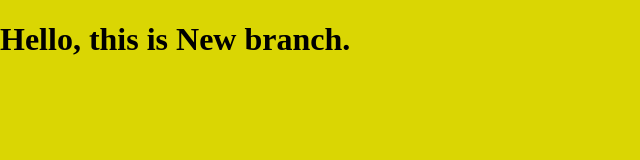
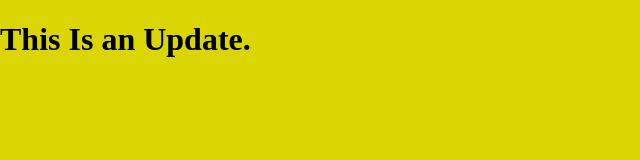
Before and after one commit to mohamedKh122/GitAndHubCourse, a plain HTML site: page index.html in a window 1280 px wide. Shown: the whole page, without its empty margins (0-640 px from the left). Drawn offline with Linux system fonts and the light colour scheme.

Commit message:
Edit the HTML File

```diff
--- a/index.html
+++ b/index.html
@@ -7,7 +7,7 @@
     <link rel="stylesheet" href="style.css">
 </head>
 <body>
-    <h1>Hello, this is New branch.</h1>
+    <h1>This Is an Update.</h1>
     <script src="app.js"></script>
 </body>
 </html>
```
